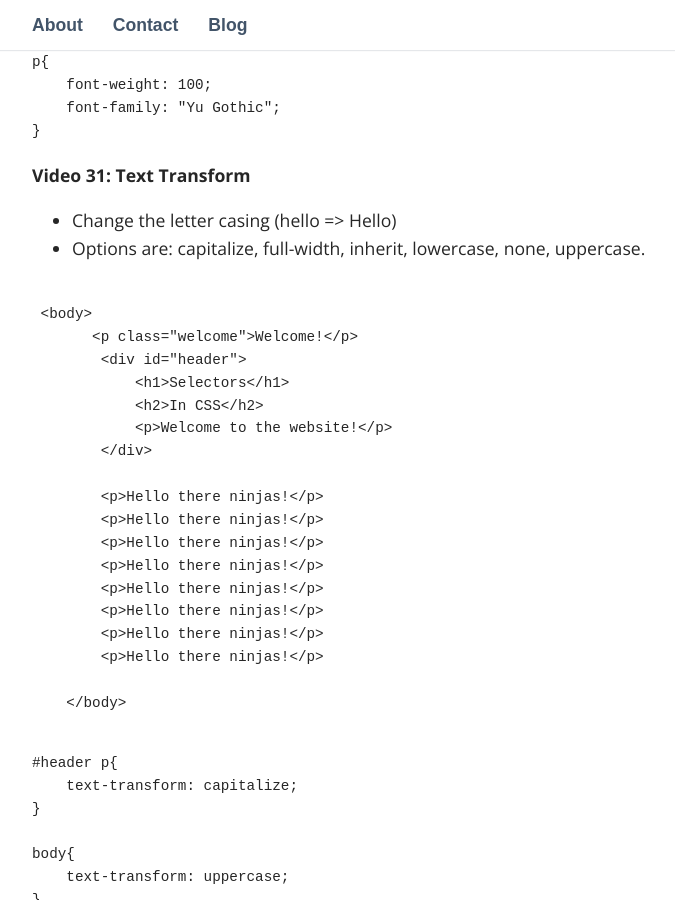
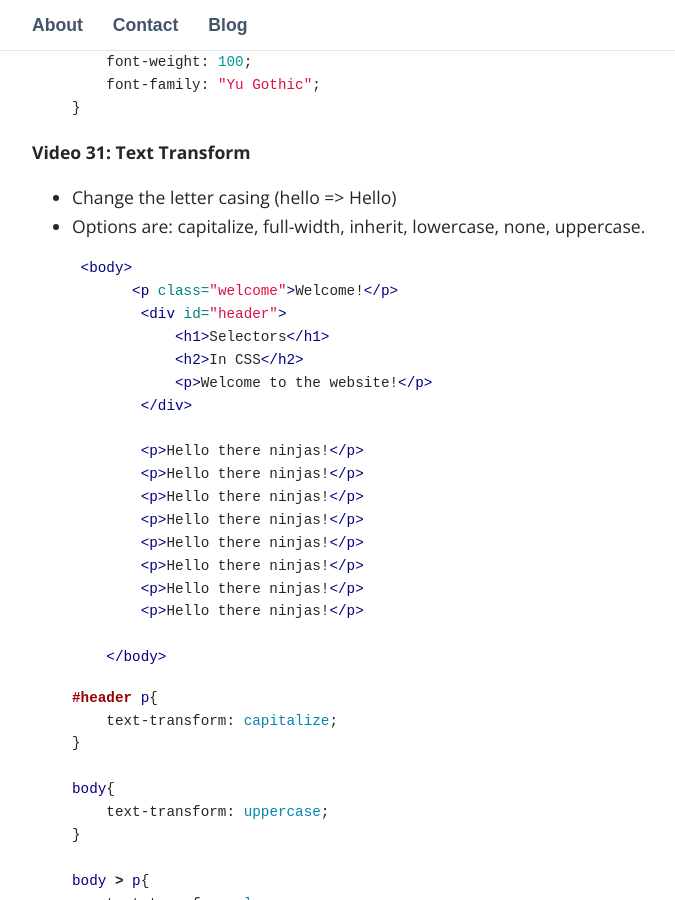
Before and after one commit to jgsimmerman/typescript, a Jekyll site: the page built from _posts/2016-11-19-day5-net-ninja3.markdown, in a window 1280 px wide and 900 px high, scrolled down 1997 px. Shown: the whole window, without its empty margins (223-898 px from the left). Built offline with Jekyll 4.4.1, drawn with Linux system fonts in a browser that asks for light colours; some web fonts are replaced; comment, search, counter and statistics services are not loaded; some of the changed text lies outside the part shown.

Commit message:
Fixed formatting and Liquid syntax highlighting

````diff
--- a/_posts/2016-11-19-day5-net-ninja3.markdown
+++ b/_posts/2016-11-19-day5-net-ninja3.markdown
@@ -9,7 +9,7 @@ categories: CSS
 - Two ways: Absolute (px); Relative (em, %)
 - In the example, inheritance and overriding styles are used to demonstrate em styles
 
-```CSS
+{% highlight CSS %}
 
 article{
     font-size: 16px;
@@ -22,7 +22,7 @@ article h2{
 article p{
     font-size: 50%;
 }
-```
+{% endhighlight %}
 - In this example, 4em is equivalent to 16*4 or 64. em is a relative size, meaning 4x as large as the inherited style.
 - 50% decreases the default font-size by 50%, making it 8px.
 - Relative measurements are ideal when working with responsive designs.
@@ -30,12 +30,12 @@ article p{
 **Video 28: Font Family**
 - Using font-stacks of similar fonts to combat cases where the user doesn't have a font installed
 
-```CSS
+{% highlight CSS %}
 
 article h2, article p{
     font-family: arial, helvetica, sans-serif;
 }
-```
+{% endhighlight %}
 
 - hints at @font-face declaration and base-64 encoding later in the course, as other ways to combat uninstalled fonts.
 
@@ -48,7 +48,7 @@ article h2, article p{
 - Changing font-weight to lighter, bolder, etc only works if the font has those settings.
 - In addition to lighter, normal, inherit, bold, and bolder, you can also use the numbers 100, 200, 300, ..., 900. Typically 100-300 is in the lighter range, 400-600 is the normal range, and 700-900 is in the bolder range. Fonts will usually not have more than three numbers, one in each  range.
 
-```CSS
+{% highlight CSS %}
 
 h1{
     font-weight: bold;
@@ -58,13 +58,13 @@ p{
     font-weight: 100;
     font-family: "Yu Gothic";
 }
-```
+{% endhighlight %}
 
 **Video 31: Text Transform**
 - Change the letter casing (hello => Hello)
 - Options are: capitalize, full-width, inherit, lowercase, none, uppercase.
 
-```HTML
+{% highlight HTML %}
 
  <body>
        <p class="welcome">Welcome!</p>
@@ -84,8 +84,8 @@ p{
         <p>Hello there ninjas!</p>
 
     </body>
-```
-```CSS
+{% endhighlight %}
+{% highlight CSS %}
 
 #header p{
     text-transform: capitalize;
@@ -98,12 +98,12 @@ body{
 body > p{
     text-transform: lowercase;
 }
-```
+{% endhighlight %}
 
 **Video 32: Text Color**
 - Two types of color property: text/foreground color; background color.
 
-```CSS
+{% highlight CSS %}
 
 #header h1{
     color: chocolate;
@@ -123,12 +123,12 @@ body > p{
      * background: url(img.jpg);
      */
 }
-```
+{% endhighlight %}
 
 **Video 33: Styling Links**
 - Not much to this video. Basic transformations applied to links.
 
-```CSS
+{% highlight CSS %}
 
 a{
     color: crimson;
@@ -143,7 +143,7 @@ a:hover{
     text-decoration: underline;
     background-color: aquamarine;
 }
-```
+{% endhighlight %}
 
 **Video 34: Letter Spacing and Line Height**
 - Letter spacing: spacing between letters.
@@ -153,7 +153,7 @@ a:hover{
 - letter-spacing: can use ems/% or px.
 - line-height: tricky, because the if the vertical height of the letters is set to 12px, then it fills up an entire 12px line-height. We're specifying the height of the whole line, not the height of the space between the lines. For doublespacing, you need 24 pixels.
 
-```CSS
+{% highlight CSS %}
 
 p{
     font-size: 12px;
@@ -165,19 +165,19 @@ p{
     letter-spacing: 0.1em;
     line-height: 2em;
 }
-```
+{% endhighlight %}
 
 **Video 35: Paragraph Spacing**
 - To set paragraph spacing, we use a property called margin (this is part of the Box Model).
 
-```CSS
+{% highlight CSS %}
 
 p{
     font-size 14px;
     line-height 2em;
     margin-bottom: 32px;
 }
-```
+{% endhighlight %}
 - This essentially wraps up the sections on fonts, texts, and letter spacing; and it provides a segue into the Box Model.
 
 **Video 36: The Box Model**
@@ -191,7 +191,7 @@ p{
 
 - When you specify "width: 100%" then it can cause an overflow, because it takes up 100% of the element, plus it has padding, border, and margin.
 
-```CSS
+{% highlight CSS %}
 
 .box{
     margin: 30px;
@@ -199,35 +199,35 @@ p{
     border: 1px solid #000;
     width: 100%;
 }
-```
+{% endhighlight %}
 - If we specify a width of 200px, then we still have to add the margin, padding, and border; so the overall width is 322= 200 +30 + 30 + 30 +30 +1 + 1
 
 **Video 37: Margins**
 
-```CSS
+{% highlight CSS %}
 
 margin: 30px 15px;
-```
+{% endhighlight %}
 - This will set the top and bottom margin to 30px and the right and left to 15px.
 
 - Margin Collapse: When you have two elements stacked on top of eachother and they both have a margin associated with them, they combine when they meet eachother, rather than stacking.You can observe this in Dev Tools.
 - margin auto: 30px auto; will center the box within it's parent element.
 - You can also use percentages to center everything, and it will also work for responsive design.
 
-```CSS
+{% highlight CSS %}
 
 .box{
     margin: 30px 25%;
     border: 1px solid #000;
     width: 50%;
 }
-```
+{% endhighlight %}
 In this case, the box is centered because the width is set to 50% and the margin is set to 25%.
 
 **Video 38: Padding**
 - Internal spacing property within the confines of the element itself. Like othe boxes, it can be inspected in Dev tools.
 
-```CSS
+{% highlight CSS %}
 
 .box{
     margin: 30px;
@@ -235,12 +235,12 @@ In this case, the box is centered because the width is set to 50% and the margin
     border: 1px solid #000;
 
 }
-```
+{% endhighlight %}
 
 **Video 39: Padding and Margin Long-hand**
 - Specify one particular side to apply margin or padding to.
 
-```CSS
+{% highlight CSS %}
 
 .box{
     margin-top: 30px;
@@ -251,6 +251,6 @@ In this case, the box is centered because the width is set to 50% and the margin
 .small{
     padding-left: 5px;
 }
-```
+{% endhighlight %}
 
 This example will display a border on the left of the element, and if you have a div with a class="box small" then you can have a smaller box with a padding of 5px instead of the larger .box padding of 20px.
````
Also changed, not shown: _posts/2016-11-16-day-2-net-ninja.markdown (+26 -16 lines), _posts/2016-11-17-day3-net-ninja2.markdown (+46 -46 lines), _posts/2016-11-18-day4-codeschool.markdown (+18 -16 lines).
